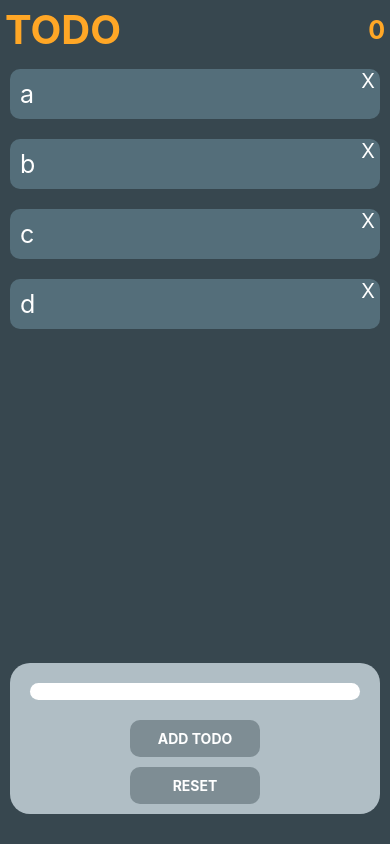
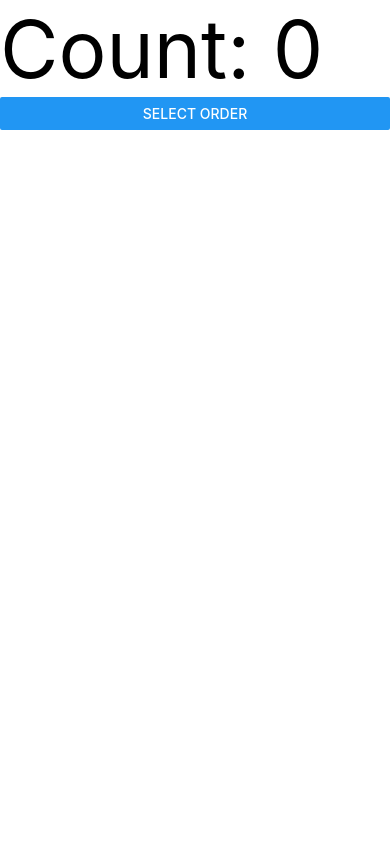
Before and after one commit to furkan-cloud/011-todo-app, a React Native app: screen / in a window 390 px wide. Built offline with nearby package versions, Linux system fonts and the light colour scheme.

Commit message:
alert function study complete

```diff
--- a/index.js
+++ b/index.js
@@ -3,7 +3,7 @@
  */
 
 import {AppRegistry} from 'react-native';
-import App from './src/App';
+import App from './src/Functional';
 import {name as appName} from './app.json';
 
 AppRegistry.registerComponent(appName, () => App);
--- a/src/Functional.js
+++ b/src/Functional.js
@@ -1,18 +1,44 @@
-import React, {useState} from 'react';
-import {SafeAreaView, Text, View, Button} from 'react-native';
+import React, {useState, useEffect} from 'react';
+import {SafeAreaView, Text, View, Button, Alert} from 'react-native';
 
 const App = (props) => {
-  const [counter, setCounter] = useState(0);
+  const [orderCount, setOrderCount] = useState(0);
+
+
+useEffect(() => {
+  Alert.alert("Welcome", "Clarusway")
+}, [])
+
+useEffect(() => {
+  if(orderCount > 10)
+  Alert.alert("Clarusway", "10'dan fazla seçim yapamazsınız")
+}, [orderCount])
+
+  // const [counter, setCounter] = useState(0);
+
+  // useEffect(() => {
+  //   console.log('use effect');
+  // }, []);
+
+  // console.log('render');
 
   return (
     <SafeAreaView>
       <View>
-        <Text style={{fontSize: 200}}>{counter}</Text>
-        <Button title="Up!" onPress={() => setCounter(counter + 1)} />
-        <Button title="Reset" onPress={() => setCounter(0)} />
+        <Text style={{fontSize: 80}}>Count: {orderCount}</Text>
+        <Button title="Select Order"
+        onPress={() => setOrderCount(orderCount + 3)}/>
       </View>
     </SafeAreaView>
   );
 };
 
 export default App;
+
+{
+  /* <Text style={{fontSize: 200}}>{counter}</Text>
+        <Button title="Up!" onPress={() => setCounter(counter + 1)} />
+        <Button title="Reset" onPress={() => setCounter(0)} /> */
+}
+
+{/* <Button title="up!" onPress={() => setCounter(counter + 1)} /> */}
```
